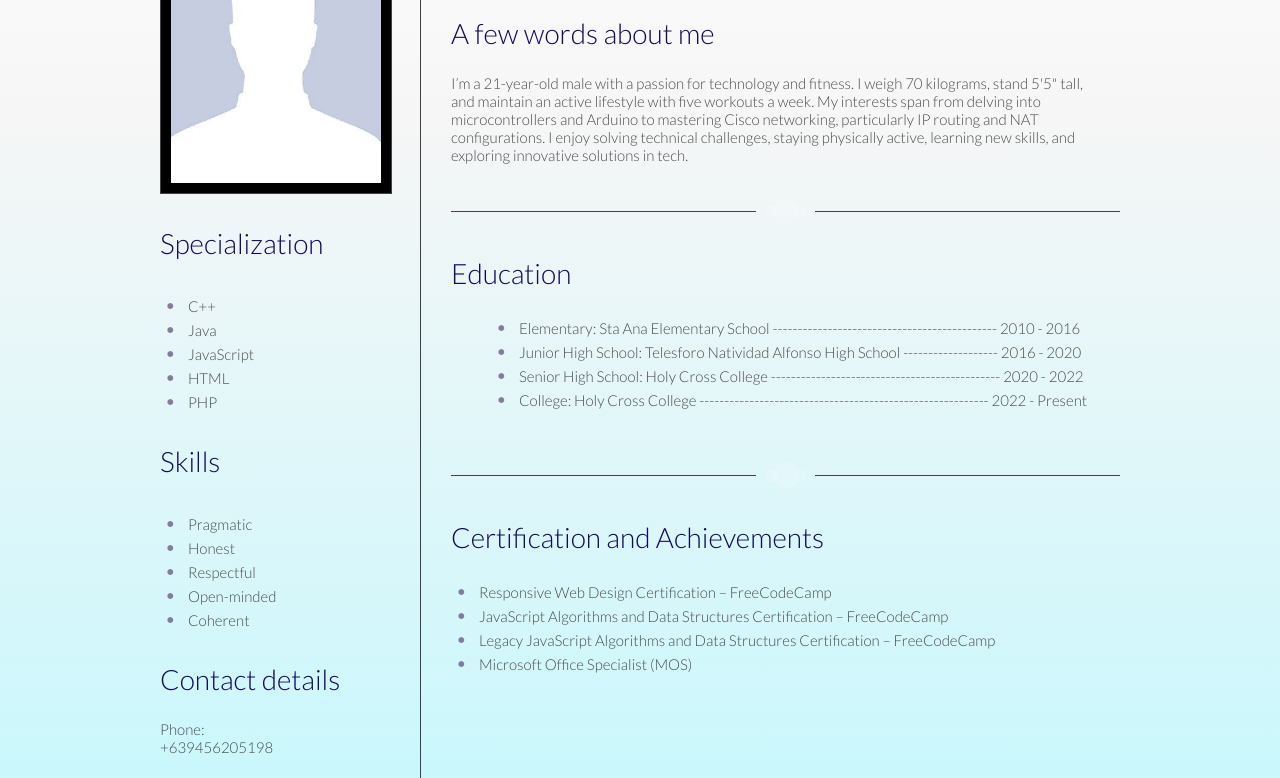
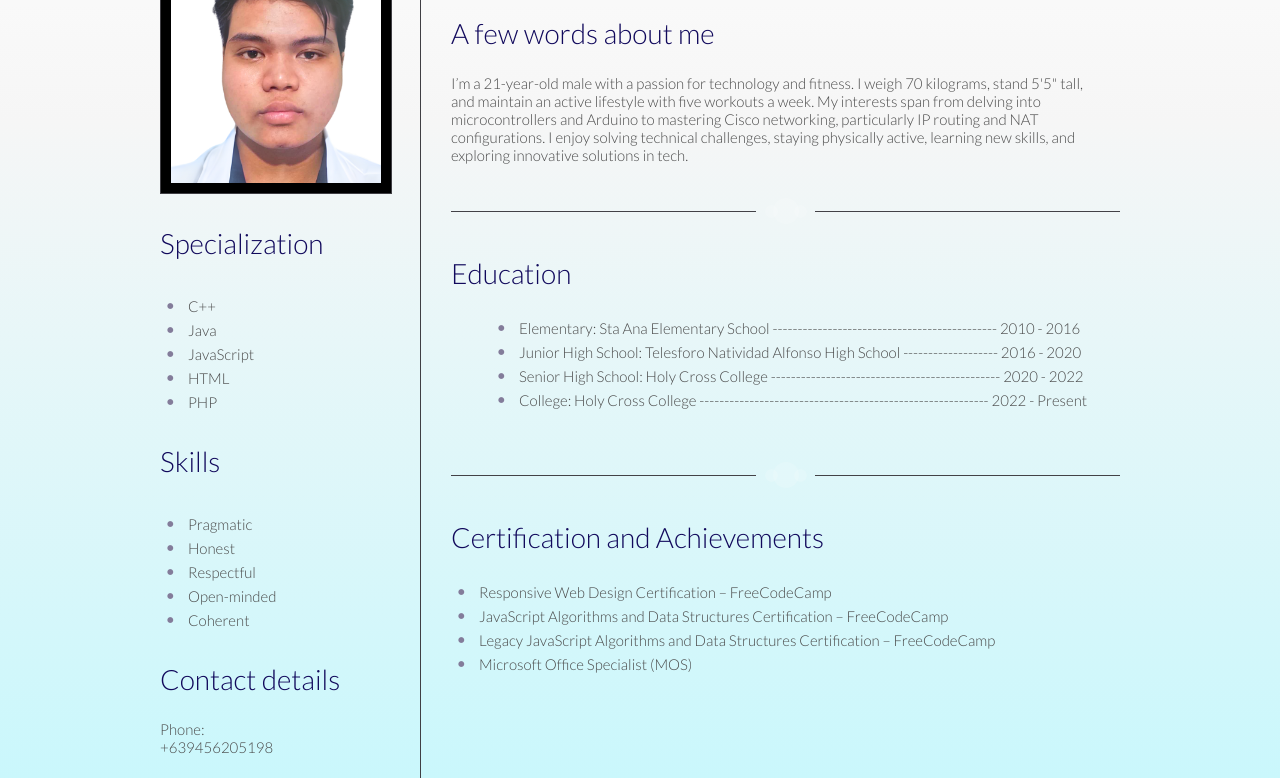
Before and after one commit to John-Michael-Goco/BSCS-Resume, a plain HTML site: page goco.html in a window 1280 px wide. Shown: the part 229-1007 px from the top of the page. Drawn offline with Linux system fonts and the light colour scheme.

Commit message:
Update Profile Image

```diff
--- a/goco.html
+++ b/goco.html
@@ -30,7 +30,7 @@
       <div id="left_col">
         <div class="profile_frame">
           <!-- Profile Pic -->
-          <div class="profile_picture"></div>
+         <div class="profile_picture" style="background: url(/images/Goco-Profile.png) 50% /300px no-repeat;"></div>
         </div>
         <div class="specialization">
           <h2>Specialization<h2>
```
